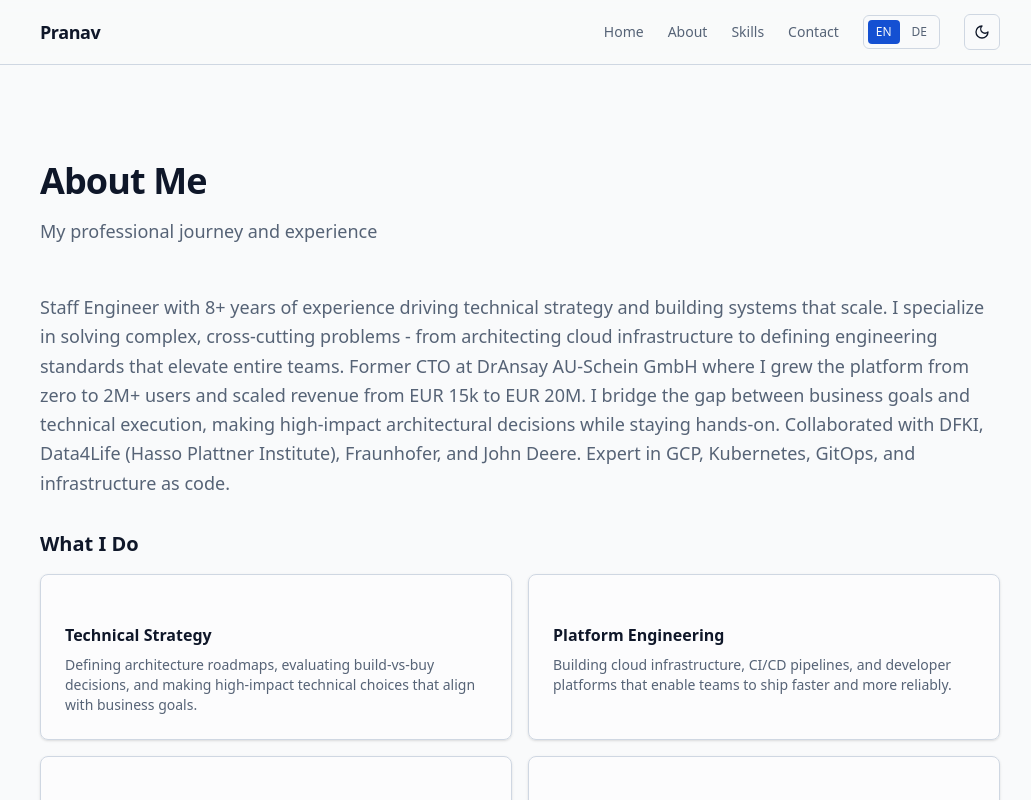
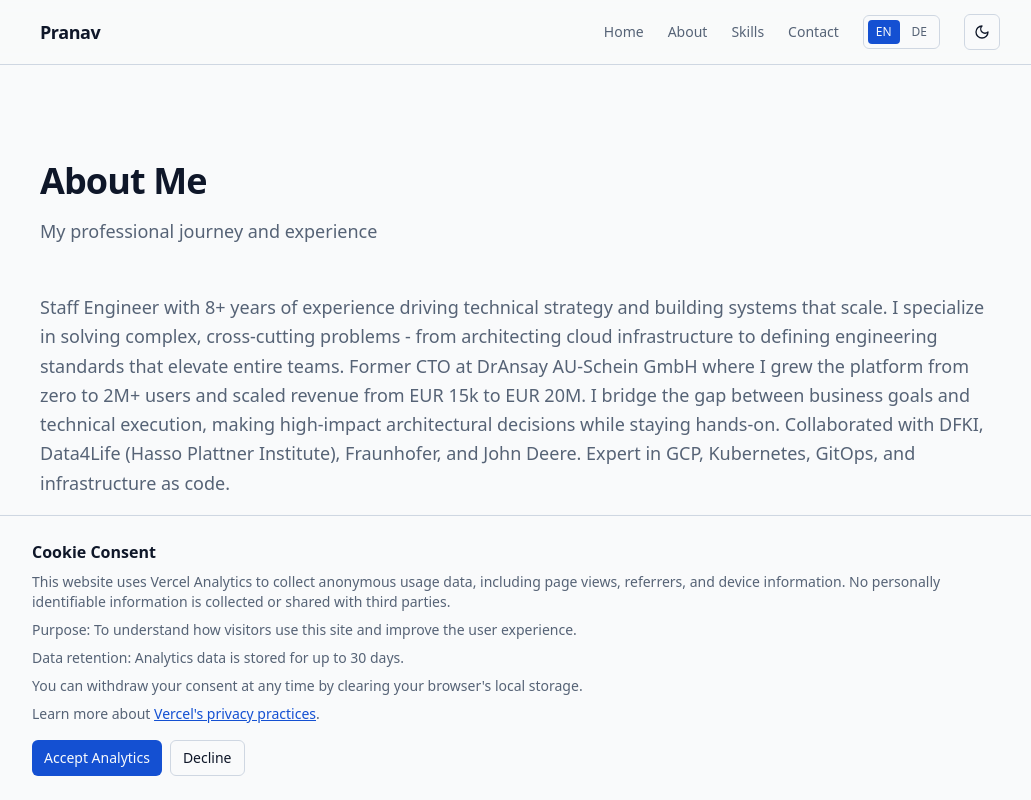
Before and after one commit to bugsbunny5290/portfolio, a Next.js app: page /about in a window 1280 px wide. Shown: the top 800 px of the page, without its empty margins (120-1151 px from the left). Built offline with nearby package versions, Linux system fonts and the light colour scheme; no server answers.

Commit message:
cookie consent banner

```diff
--- a/app/layout.tsx
+++ b/app/layout.tsx
@@ -1,7 +1,7 @@
 import type { Metadata } from "next";
 import { Geist, Geist_Mono } from "next/font/google";
 import { getLocale, getMessages } from "next-intl/server";
-import { Analytics } from "@vercel/analytics/next";
+import { AnalyticsWrapper } from "@/components/analytics-wrapper";
 import "./globals.css";
 import { Footer, Header } from "@/components/layout";
 import { Providers } from "@/components/providers";
@@ -77,8 +77,8 @@ export default async function RootLayout({
           <Header />
           <main className="flex-1">{children}</main>
           <Footer />
+          <AnalyticsWrapper />
         </Providers>
-        <Analytics />
       </body>
     </html>
   );
--- /dev/null
+++ b/components/analytics-wrapper.tsx
@@ -0,0 +1,24 @@
+"use client";
+
+import { useState, useCallback } from "react";
+import { Analytics } from "@vercel/analytics/next";
+import { CookieConsent } from "./cookie-consent";
+
+export function AnalyticsWrapper(): React.ReactElement {
+  const [consentGiven, setConsentGiven] = useState(false);
+
+  const handleAccept = useCallback(() => {
+    setConsentGiven(true);
+  }, []);
+
+  const handleDecline = useCallback(() => {
+    setConsentGiven(false);
+  }, []);
+
+  return (
+    <>
+      <CookieConsent onAccept={handleAccept} onDecline={handleDecline} />
+      {consentGiven && <Analytics />}
+    </>
+  );
+}
--- /dev/null
+++ b/components/cookie-consent.tsx
@@ -0,0 +1,108 @@
+"use client";
+
+import { useState, useEffect } from "react";
+import { Button } from "@/components/ui";
+import { useLanguage } from "@/lib/language-context";
+
+const CONSENT_KEY = "cookie-consent";
+
+type ConsentStatus = "pending" | "accepted" | "declined";
+
+interface CookieConsentProps {
+  onAccept: () => void;
+  onDecline: () => void;
+}
+
+const content = {
+  en: {
+    title: "Cookie Consent",
+    description: "This website uses Vercel Analytics to collect anonymous usage data, including page views, referrers, and device information. No personally identifiable information is collected or shared with third parties.",
+    purpose: "Purpose: To understand how visitors use this site and improve the user experience.",
+    storage: "Data retention: Analytics data is stored for up to 30 days.",
+    rights: "You can withdraw your consent at any time by clearing your browser's local storage.",
+    accept: "Accept Analytics",
+    decline: "Decline",
+    learnMore: "Learn more about",
+    vercelPrivacy: "Vercel's privacy practices",
+  },
+  de: {
+    title: "Cookie-Einwilligung",
+    description: "Diese Website verwendet Vercel Analytics zur Erfassung anonymer Nutzungsdaten, einschliesslich Seitenaufrufe, Referrer und Gerateinformationen. Es werden keine personenbezogenen Daten erhoben oder an Dritte weitergegeben.",
+    purpose: "Zweck: Um zu verstehen, wie Besucher diese Seite nutzen und das Nutzererlebnis zu verbessern.",
+    storage: "Datenspeicherung: Analytics-Daten werden bis zu 30 Tage gespeichert.",
+    rights: "Sie konnen Ihre Einwilligung jederzeit widerrufen, indem Sie den lokalen Speicher Ihres Browsers loschen.",
+    accept: "Analytics akzeptieren",
+    decline: "Ablehnen",
+    learnMore: "Mehr erfahren uber",
+    vercelPrivacy: "Vercels Datenschutzpraktiken",
+  },
+};
+
+export function CookieConsent({ onAccept, onDecline }: CookieConsentProps): React.ReactElement | null {
+  const [status, setStatus] = useState<ConsentStatus>("pending");
+  const [mounted, setMounted] = useState(false);
+  const { locale } = useLanguage();
+
+  useEffect(() => {
+    setMounted(true);
+    const stored = localStorage.getItem(CONSENT_KEY);
+    if (stored === "accepted" || stored === "declined") {
+      setStatus(stored);
+      if (stored === "accepted") {
+        onAccept();
+      }
+    }
+  }, [onAccept]);
+
+  function handleAccept(): void {
+    localStorage.setItem(CONSENT_KEY, "accepted");
+    setStatus("accepted");
+    onAccept();
+  }
+
+  function handleDecline(): void {
+    localStorage.setItem(CONSENT_KEY, "declined");
+    setStatus("declined");
+    onDecline();
+  }
+
+  if (!mounted || status !== "pending") {
+    return null;
+  }
+
+  const t = locale === "de" ? content.de : content.en;
+
+  return (
+    <div className="fixed bottom-0 left-0 right-0 z-50 bg-background border-t border-border shadow-lg">
+      <div className="mx-auto max-w-5xl p-4 sm:p-6">
+        <h3 className="text-base font-semibold text-foreground mb-2">{t.title}</h3>
+        <div className="space-y-2 mb-4">
+          <p className="text-sm text-muted-foreground">{t.description}</p>
+          <p className="text-sm text-muted-foreground">{t.purpose}</p>
+          <p className="text-sm text-muted-foreground">{t.storage}</p>
+          <p className="text-sm text-muted-foreground">{t.rights}</p>
+          <p className="text-sm text-muted-foreground">
+            {t.learnMore}{" "}
+            <a
+              href="https://vercel.com/docs/analytics/privacy-policy"
+              target="_blank"
+              rel="noopener noreferrer"
+              className="text-primary underline hover:no-underline"
+            >
+              {t.vercelPrivacy}
+            </a>
+            .
+          </p>
+        </div>
+        <div className="flex flex-col gap-2 sm:flex-row">
+          <Button size="sm" onClick={handleAccept}>
+            {t.accept}
+          </Button>
+          <Button size="sm" variant="outline" onClick={handleDecline}>
+            {t.decline}
+          </Button>
+        </div>
+      </div>
+    </div>
+  );
+}
```
